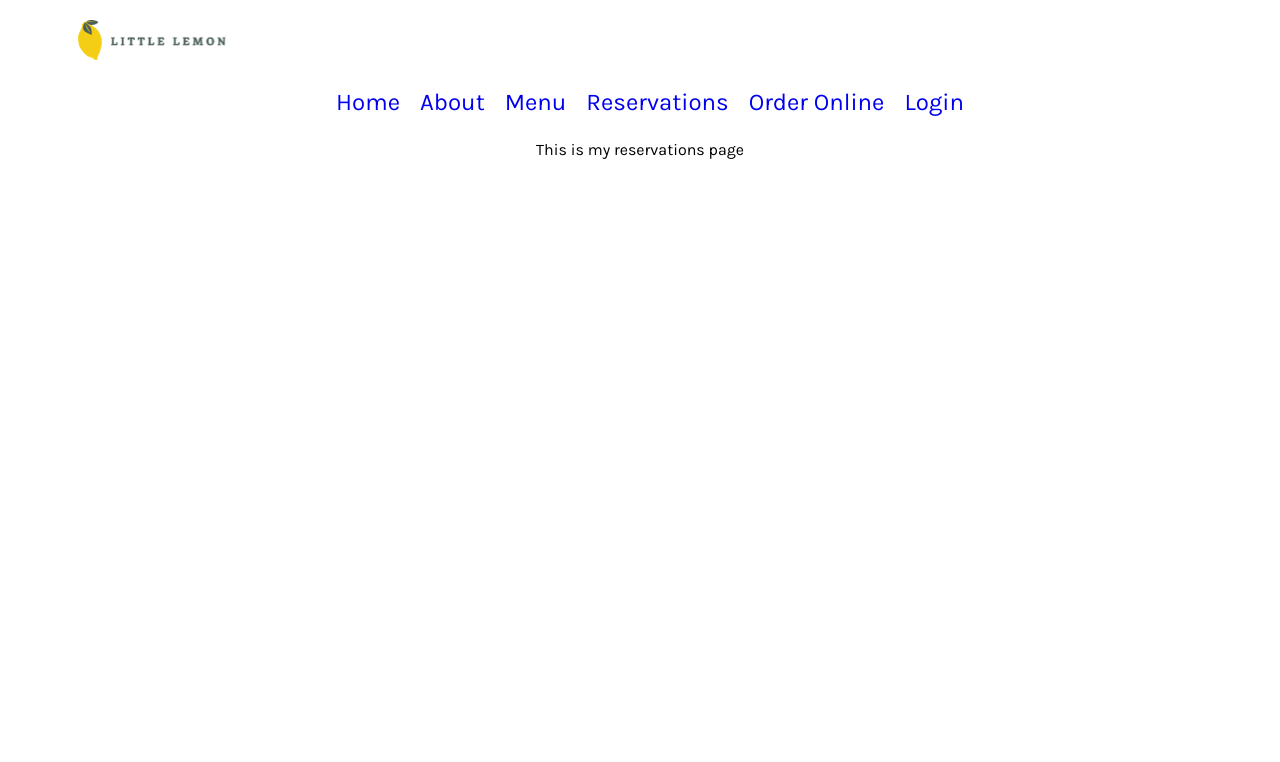
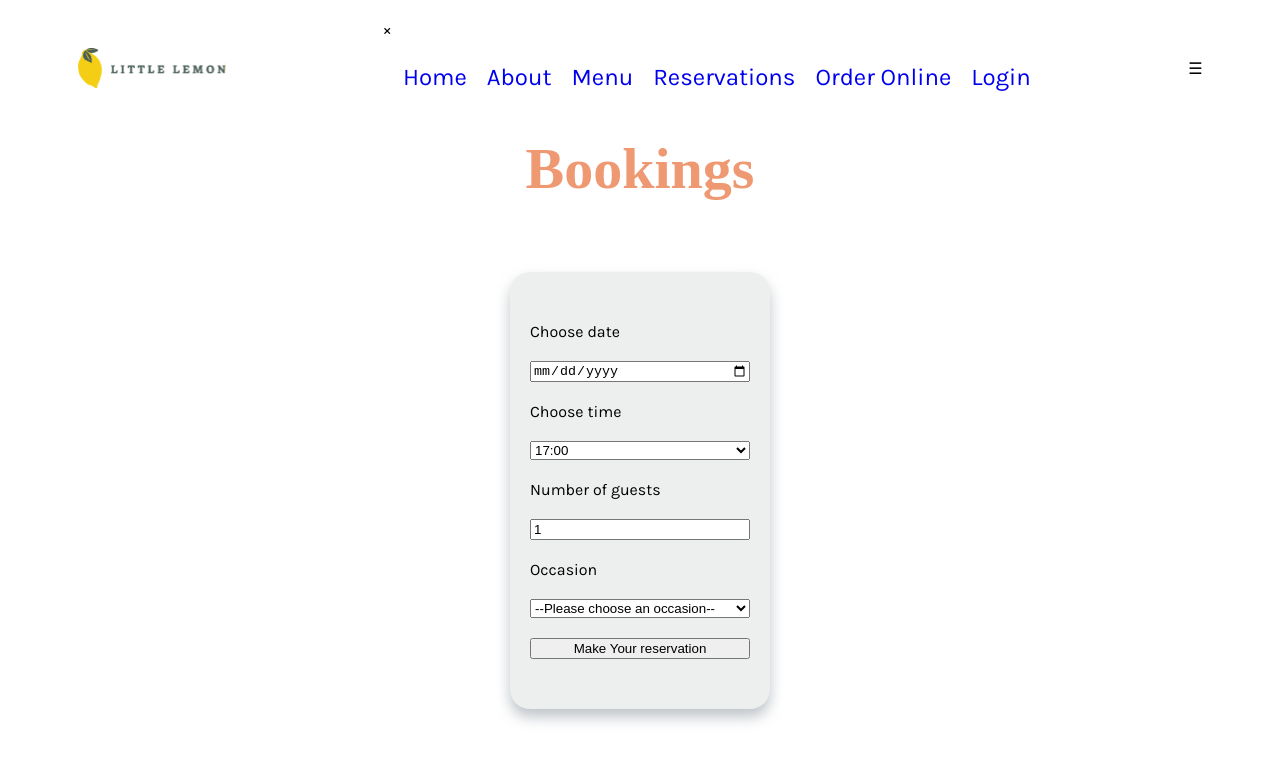
Before and after one commit to ae-graham/little-lemon, a React (Create React App) app: page /reservation in a window 1280 px wide. Shown: the top 762 px of the page. Built offline with nearby package versions, Linux system fonts and the light colour scheme; a web font is replaced by a local one.

Commit message:
added form and changed the structure of app

```diff
--- a/src/App.js
+++ b/src/App.js
@@ -1,4 +1,7 @@
 import './App.css';
+import {ReactComponent as Logo} from './assets/Logo.svg';
+import Nav from './components/Nav';
+import Footer from './components/Footer';
 import Homepage from './components/Homepage'
 import About from './components/About'
 import Reservations from './components/Reservations'
@@ -6,8 +9,15 @@ import {Routes, Route} from 'react-router-dom';
 import salad from './assets/greek salad.jpg';
 import bruschetta from './assets/bruchetta.jpg';
 import dessert from './assets/lemon dessert.jpg'
+import { useState } from "react";
 
 function App() {
+  const [availableTimes, setavailableTimes] = useState('17:00');
+
+  const handleAvailableTimes = (e) => {
+    setavailableTimes(e.target.value);
+  }
+
   const specials = [
     {
       photo: salad,
@@ -30,11 +40,16 @@ function App() {
   ];
   return (
     <>
+      <header>
+        <Logo />
+        <Nav />
+      </header>
       <Routes>
         <Route path='/' element={<Homepage specials={specials} />} />
         <Route path='/about' element={<About />} />
-        <Route path='/reservation' element={<Reservations />} />
+        <Route path='/reservation' element={<Reservations availableTimes={availableTimes} setavailableTimes={handleAvailableTimes}/>} />
       </Routes>
+      <Footer />
     </>
   );
 }
--- a/src/components/About.js
+++ b/src/components/About.js
@@ -5,9 +5,11 @@ import {ReactComponent as Logo} from '../assets/Logo.svg';
 const About = () => {
   return (
     <>
+      <header>
         <Logo />
         <Nav />
-            <p>This is my About page</p>
+      </header>
+      <h1>This is my About page</h1>
       <Footer />
     </>
   )
--- /dev/null
+++ b/src/components/BookingForm.js
@@ -0,0 +1,35 @@
+import { useState } from "react";
+
+const BookingForm = (props) => {
+  const [date, setDate] = useState('');
+
+  const [guests, setGuests] = useState(1);
+  const [occasion, setOccasion] = useState('');
+
+  return(
+    <form style={{display: 'grid', maxWidth: '260px', gap: '20px'}}>    {/*Remember inline styles are written differently in React*/}
+      <label htmlFor="res-date">Choose date</label>
+      <input type="date" id="res-date" value={date} onChange={e => setDate(e.target.value)}/>
+      <label htmlFor="res-time">Choose time</label>
+      <select id="res-time " value={props.availableTimes} onChange={props.setavailableTimes}>
+          <option value='17:00'>17:00</option>
+          <option value='18:00'>18:00</option>
+          <option value='19:00'>19:00</option>
+          <option value='20:00'>20:00</option>
+          <option value='21:00'>21:00</option>
+          <option value='22:00'>22:00</option>
+      </select>
+      <label htmlFor="guests">Number of guests</label>
+      <input type="number" placeholder="1" min="1" max="10" id="guests" value={guests} onChange={e => setGuests(e.target.value)}/>
+      <label htmlFor="occasion">Occasion</label>
+      <select id="occasion" value={occasion} onChange={e => setOccasion(e.target.value)}>
+          <option value=''>--Please choose an occasion--</option>
+          <option value='Birthday'>Birthday</option>
+          <option value='Anniversary'>Anniversary</option>
+      </select>
+      <input type="submit" value="Make Your reservation" />
+    </form>
+  )
+}
+
+export default BookingForm;
--- a/src/components/Card.js
+++ b/src/components/Card.js
@@ -5,7 +5,7 @@ const Card = (props) => {
         <div>
             <img src={props.photo} alt='photograph of food dish' width='228' height='200' />
             <h2>{props.dish}</h2>
-            <p>{`$${props.price}`}</p>
+            <p style={{color: '#ee9972'}}>{`$${props.price}`}</p>
             <p>{props.description}</p>
             <br></br>
             <p><b>Order a delivery &#128757;</b></p>
--- a/src/components/Homepage.js
+++ b/src/components/Homepage.js
@@ -1,20 +1,12 @@
 import '../css/Homepage.css'
-import Nav from './Nav';
-import Footer from './Footer';
 import Specials from './Specials'
 import Hero from './Hero'
-import {ReactComponent as Logo} from '../assets/Logo.svg';
 
 const Homepage = (props) => {
   return (
     <>
-            <header className='header'>
-                <Logo />
-                <Nav />
-            </header>
       <Hero />
       <Specials specials={props.specials}/>
-            <Footer />
     </>
   )
 }
--- a/src/components/Nav.js
+++ b/src/components/Nav.js
@@ -2,18 +2,35 @@ import '../css/Nav.css'
 import {Link} from 'react-router-dom';
 
 const Nav = () => {
-    return (
-        <nav>
-            <ul>
-                <li><Link to='/'>Home</Link></li>
-                <li><Link to='/about'>About</Link></li>
-                <li><a href='/#'>Menu</a></li>
-                <li><Link to='/reservation'>Reservations</Link></li>
-                <li><a href='/#'>Order Online</a></li>
-                <li><a href='/#'>Login</a></li>
-            </ul>
-        </nav>
-    )
+
+  function openNav() {
+    document.getElementById("myNav").style.width = "100%";
+  }
+
+  function closeNav() {
+    if (window.innerWidth < 769) {
+        document.getElementById("myNav").style.width = "0%";
+    } else {
+        document.getElementById("myNav").style.width = "auto";
+    }
+  }
+
+  return (
+    <>
+      <nav id="myNav" className="overlay">
+        <span className="closebtn" onClick={closeNav}>&times;</span>
+        <ul className='main-nav'>
+          <li><Link to='/' onClick={closeNav}>Home</Link></li>
+          <li><Link to='/about' onClick={closeNav}>About</Link></li>
+          <li><a href='/#' onClick={closeNav}>Menu</a></li>
+          <li><Link to='/reservation' onClick={closeNav}>Reservations</Link></li>
+          <li><a href='/#' onClick={closeNav}>Order Online</a></li>
+          <li><a href='/#' onClick={closeNav}>Login</a></li>
+        </ul>
+      </nav>
+      <span className="lines" onClick={openNav}>&#9776;</span>
+    </>
+  )
 }
 
 export default Nav;
--- a/src/components/Reservations.js
+++ b/src/components/Reservations.js
@@ -1,16 +1,14 @@
-import {ReactComponent as Logo} from '../assets/Logo.svg';
-import Nav from './Nav';
-import Footer from './Footer';
 
-const Reservations = () => {
-    return (
-        <>
-            <Logo />
-            <Nav />
-            <p>This is my reservations page</p>
-            <Footer />
-        </>
-    )
+import BookingForm from './BookingForm';
+import '../css/Reservations.css'
+
+const Reservations = (props) => {
+  return (
+    <>
+      <h1 id='booking-title'>Bookings</h1>
+      <BookingForm availableTimes={props.availableTimes} setavailableTimes={props.setavailableTimes}/>
+    </>
+  )
 }
 
 export default Reservations;
--- a/src/css/Homepage.css
+++ b/src/css/Homepage.css
@@ -1,7 +1,8 @@
 header {
   display: flex;
-    flex-direction: column;
   align-items: center;
+  justify-content: space-between;
+  margin-bottom: 20px;
 }
 
 h1, h2, p {
@@ -12,20 +13,20 @@ h1, h2 {
   font-family: 'Markazi Text', serif;
 }
 
-p {
+.hero p {
   font-family: 'Karla', sans-serif;
   width: 90%;
   margin: 1rem auto;
 }
 
 
-h1 {
+.hero h1 {
   color: #ee9972;
   font-size: 64px;
   margin: 0.5rem 0;
 }
 
-h2 {
+.hero h2 {
   font-size: 40px;
   margin: 0.5rem 0;
 }
@@ -83,11 +84,12 @@ section a {
   border-radius: 20px;
   padding-bottom: 20px;
   margin-bottom: 30px;
+  box-shadow: rgba(149, 157, 165, 0.6) 0px 8px 14px;
 }
 
 @media (min-width: 1024px) {
-    header {
+  /*header {
     flex-direction: row;
     justify-content: space-between;
+  }*/
 }
-}
--- a/src/css/Nav.css
+++ b/src/css/Nav.css
@@ -6,9 +6,6 @@ ul {
   font-size: 1.5rem;
   list-style-type: none;
   padding-left: 0;
-    display: flex;
-    flex-wrap: wrap;
-    justify-content: center;
 }
 
 li {
@@ -20,3 +17,70 @@ li {
 a {
   text-decoration: none;
 }
+
+@media screen and (max-width: 768px) {
+  #myNav {
+    transition: 0.5s;
+  }
+
+  .overlay {
+    height: 100%;
+    width: 0;
+    position: fixed;
+    z-index: 1;
+    top: 0;
+    left: 0;
+    background-color: rgb(0,0,0);
+    background-color: rgba(0,0,0, 0.9);
+    overflow-x: hidden;
+  }
+
+  /*.overlay a {font-size: 20px}
+  .overlay .closebtn {
+    font-size: 40px;
+    top: 15px;
+    right: 35px;
+  }*/
+
+  .main-nav {
+    position: relative;
+    top: 20%;
+    width: 100%;
+    text-align: center;
+    margin-top: 30px;
+  }
+
+  .overlay a {
+    padding: 8px;
+    text-decoration: none;
+    font-size: 36px;
+    color: #818181;
+    display: block;
+    transition: 0.3s;
+  }
+
+  .overlay span {
+    cursor: pointer;
+    color:#818181
+  }
+
+  .overlay a:active .overlay a:focus {
+      color: #f1f1f1;
+  }
+
+  .overlay .closebtn {
+      position: absolute;
+      top: 20px;
+      right: 45px;
+      font-size: 60px;
+  }
+
+
+  .lines {
+      font-size: 50px;
+      cursor: pointer;
+      color:black;
+      margin-top: -10px;
+  }
+
+}
--- /dev/null
+++ b/src/css/Reservations.css
@@ -0,0 +1,15 @@
+form {
+  font-family: 'Karla', sans-serif;
+  width: 90%;
+  margin: 70px auto 0;
+  background-color: #edefee;
+  border-radius: 20px;
+  padding: 50px 20px;
+  box-shadow: rgba(149, 157, 165, 0.6) 0px 8px 14px;
+}
+
+#booking-title {
+  color: #ee9972;
+  font-size: 58px;
+  margin: 0.5rem 0;
+}
```
Also changed, not shown: src/components/Hero.js (indentation only), src/components/Specials.js (indentation only). Lines whose indentation alone changed are shown as unchanged.
